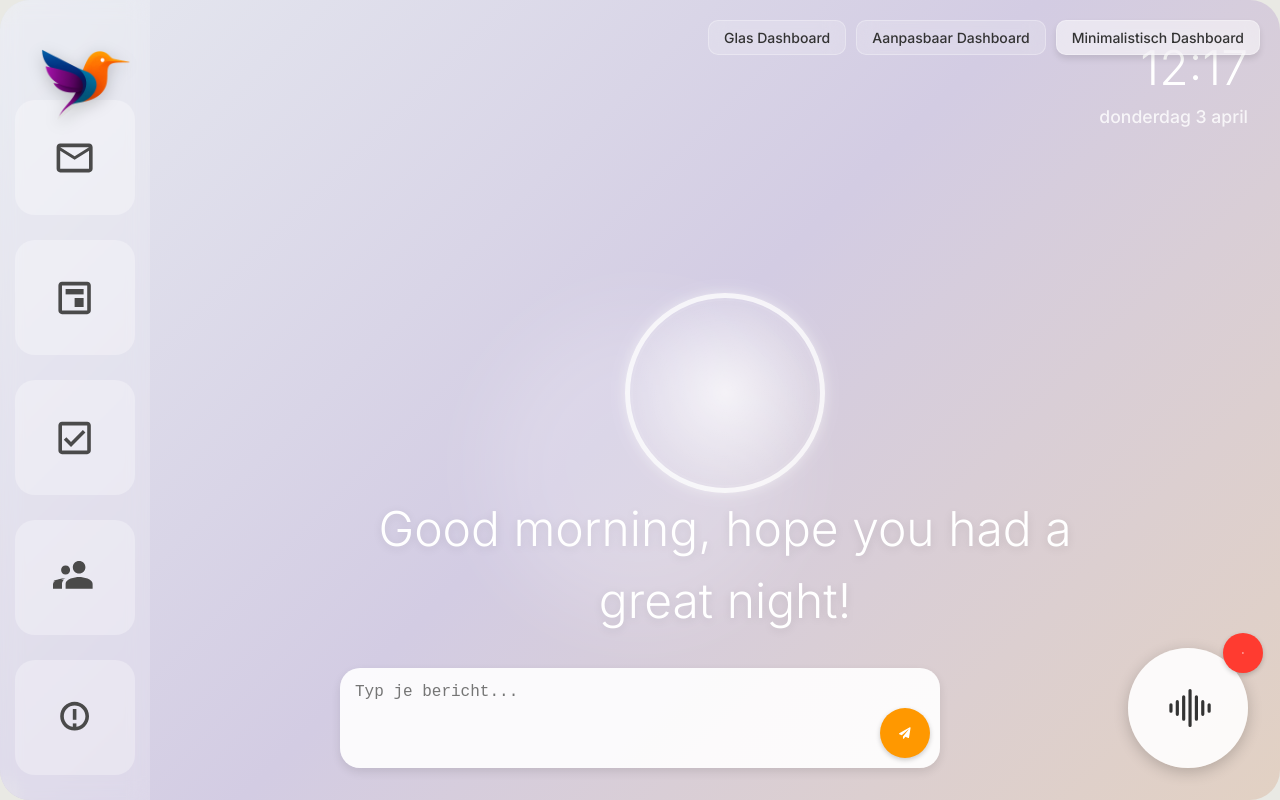
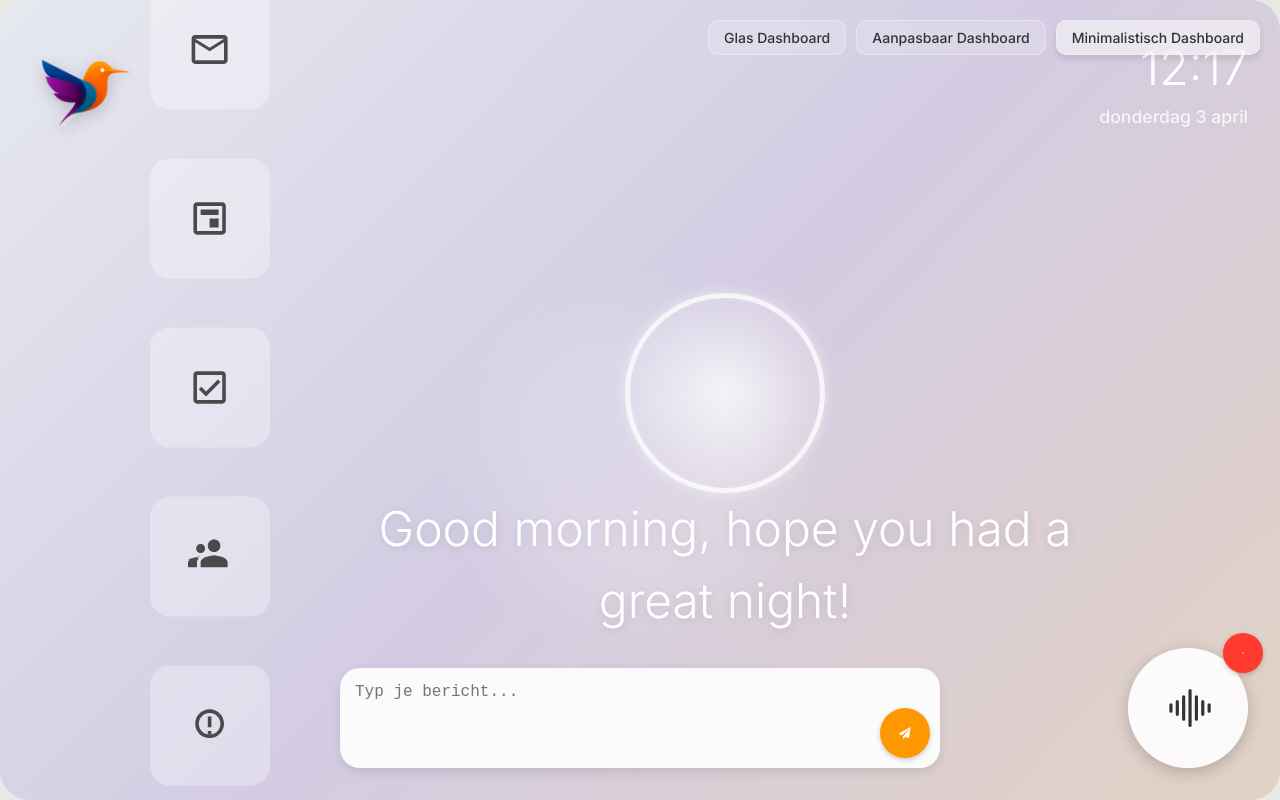
Before and after one commit to Voskesss/coliblanco-dashboard, a React (Vite) app: page / in a window 1280 px wide. Built offline with nearby package versions, Linux system fonts and the light colour scheme; no server answers.

Commit message:
minimalistische ziet er wel gioed uit

```diff
--- a/src/components/Dashboard/MinimalistDashboard.jsx
+++ b/src/components/Dashboard/MinimalistDashboard.jsx
@@ -26,17 +26,17 @@ const DashboardContainer = styled.div`
 
 const GlassPanel = styled.div`
   position: absolute;
-  left: 0;
+  left: 20px;
   top: 0;
   bottom: 0;
   width: 150px;
   background: rgba(255, 255, 255, 0.2);
   backdrop-filter: blur(10px);
-  border-radius: 30px 0 0 30px;
+  border-radius: 30px;
   display: flex;
   flex-direction: column;
   align-items: center;
-  padding-top: 100px;
+  padding-top: 200px;
   z-index: 10;
 `;
 
@@ -71,7 +71,7 @@ const Header = styled.header`
 
 const Logo = styled(motion.div)`
   position: absolute;
-  top: 20px;
+  top: 30px;
   left: 25px;
   z-index: 20;
 
@@ -135,6 +135,18 @@ const GlowingOrb = styled.div`
   z-index: 1;
 `;
 
+const FloatingIcons = styled.div`
+  position: absolute;
+  left: 150px;
+  top: 50%;
+  transform: translateY(-50%);
+  display: flex;
+  flex-direction: column;
+  gap: 1.5rem;
+  align-items: center;
+  z-index: 10;
+`;
+
 const MinimalistDashboard = () => {
   // Gebruik de gedeelde dashboard controller voor tijd en datum
   const { currentTime } = useDashboard();
@@ -194,7 +206,7 @@ const MinimalistDashboard = () => {
 
   return (
     <DashboardContainer>
-      <GlassPanel>
+      <FloatingIcons>
         <IconButton>
           <svg width="48" height="48" viewBox="0 0 24 24" fill="none" xmlns="http://www.w3.org/2000/svg">
             <path d="M20 4H4C2.9 4 2 4.9 2 6V18C2 19.1 2.9 20 4 20H20C21.1 20 22 19.1 22 18V6C22 4.9 21.1 4 20 4ZM20 18H4V8L12 13L20 8V18ZM12 11L4 6H20L12 11Z" fill="currentColor"/>
@@ -225,7 +237,7 @@ const MinimalistDashboard = () => {
             <path d="M11 15H13V17H11V15Z" fill="currentColor"/>
           </svg>
         </IconButton>
-      </GlassPanel>
+      </FloatingIcons>
 
       <Logo
         ref={logoRef}
```
